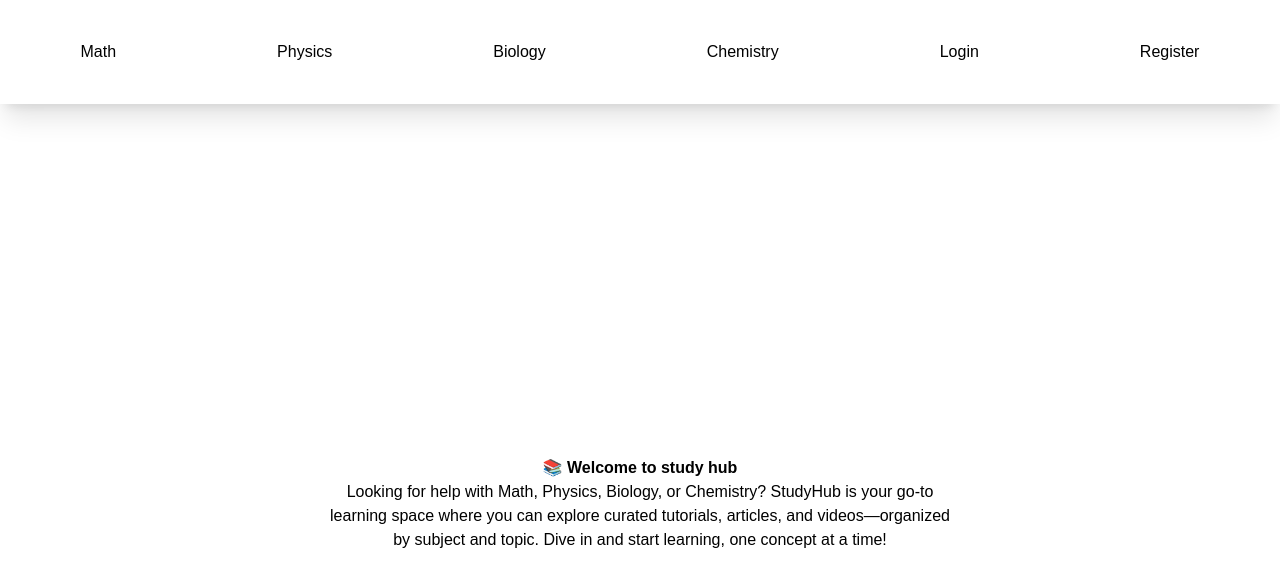
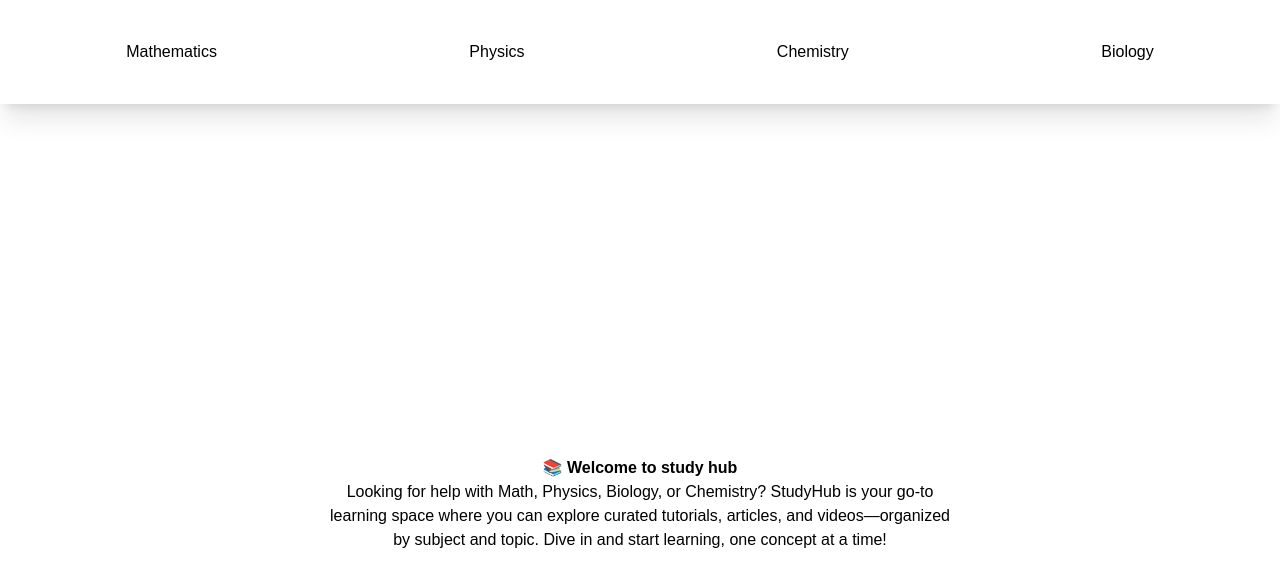
Before and after one commit to nk-on/Study-hub, a Next.js app: page / in a window 1280 px wide. Shown: the top 586 px of the page. Built offline with nearby package versions, Linux system fonts and the light colour scheme.

Commit message:
Refactor:adding menu items with loop instead of manual mathod

```diff
--- /dev/null
+++ b/app/Subjects.ts
@@ -0,0 +1,90 @@
+export const subjects  = [
+    {
+      subjectId: 0,
+      subjectName: "Mathematics",
+      topics: [
+        {
+          topicName: "Algebra Basics",
+          youtubeLink: "https://www.youtube.com/watch?v=grnP3mduZkM"
+        },
+        {
+          topicName: "Linear Equations",
+          youtubeLink: "https://www.youtube.com/watch?v=Y6xF1z9y_7M"
+        },
+        {
+          topicName: "Pythagorean Theorem",
+          youtubeLink: "https://www.youtube.com/watch?v=yk6WBepwY1E"
+        },
+        {
+          topicName: "Quadratic Equations",
+          youtubeLink: "https://www.youtube.com/watch?v=VO7YYjv66jQ"
+        }
+      ]
+    },
+    {
+      subjectId: 1,
+      subjectName: "Physics",
+      topics: [
+        {
+          topicName: "Newton's Laws of Motion",
+          youtubeLink: "https://www.youtube.com/watch?v=g550H4e5FCY"
+        },
+        {
+          topicName: "Speed, Velocity, and Acceleration",
+          youtubeLink: "https://www.youtube.com/watch?v=envsF7zJh_w"
+        },
+        {
+          topicName: "Work, Energy, and Power",
+          youtubeLink: "https://www.youtube.com/watch?v=t2WzXzZ1TR0"
+        },
+        {
+          topicName: "Laws of Reflection",
+          youtubeLink: "https://www.youtube.com/watch?v=Co8vBY9iQfM"
+        }
+      ]
+    },
+    {
+      subjectId: 2,
+      subjectName: "Chemistry",
+      topics: [
+        {
+          topicName: "Atomic Structure",
+          youtubeLink: "https://www.youtube.com/watch?v=thnDxFdkzZ4"
+        },
+        {
+          topicName: "Periodic Table",
+          youtubeLink: "https://www.youtube.com/watch?v=0RRVV4Diomg"
+        },
+        {
+          topicName: "Chemical Reactions",
+          youtubeLink: "https://www.youtube.com/watch?v=8UqkImr3GH4"
+        },
+        {
+          topicName: "Acids and Bases",
+          youtubeLink: "https://www.youtube.com/watch?v=CNQWiQ_wF6I"
+        }
+      ]
+    },
+    {
+      subjectId: 3,
+      subjectName: "Biology",
+      topics: [
+        {
+          topicName: "Cell Structure and Function",
+          youtubeLink: "https://www.youtube.com/watch?v=URUJD5NEXC8"
+        },
+        {
+          topicName: "Photosynthesis",
+          youtubeLink: "https://www.youtube.com/watch?v=upNac1heZpE"
+        },
+        {
+          topicName: "Respiration in Humans",
+          youtubeLink: "https://www.youtube.com/watch?v=4Za8kKJ8cD0"
+        },
+        {
+          topicName: "Human Digestive System",
+          youtubeLink: "https://www.youtube.com/watch?v=Og5xAdC8EUI"
+        }
+      ]
+    }
+  ];
--- a/app/_heading/Heading.tsx
+++ b/app/_heading/Heading.tsx
@@ -1,15 +1,12 @@
 import React from 'react'
-
+import { subjects } from '../Subjects'
 function Heading() {
   return (
     <nav className='w-[100%] py-[40px] shadow-xl'>
         <ul className='flex justify-around'>
-            <li>Math</li>
-            <li>Physics</li>
-            <li>Biology</li>
-            <li>Chemistry</li>
-            <li>Login</li>
-            <li>Register</li>
+            {
+              subjects.map(element => <li key={element.subjectId}>{element.subjectName}</li>)
+            }
         </ul>
     </nav>
   )
```
